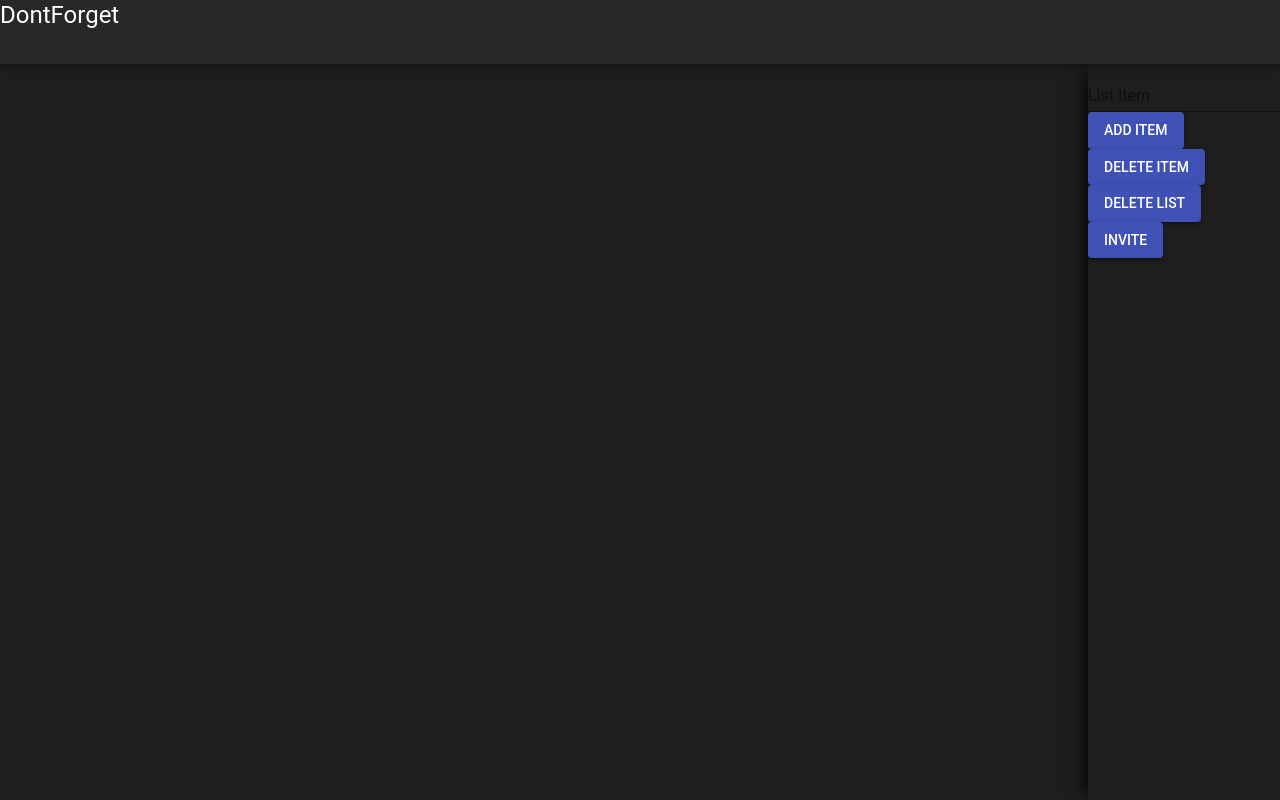
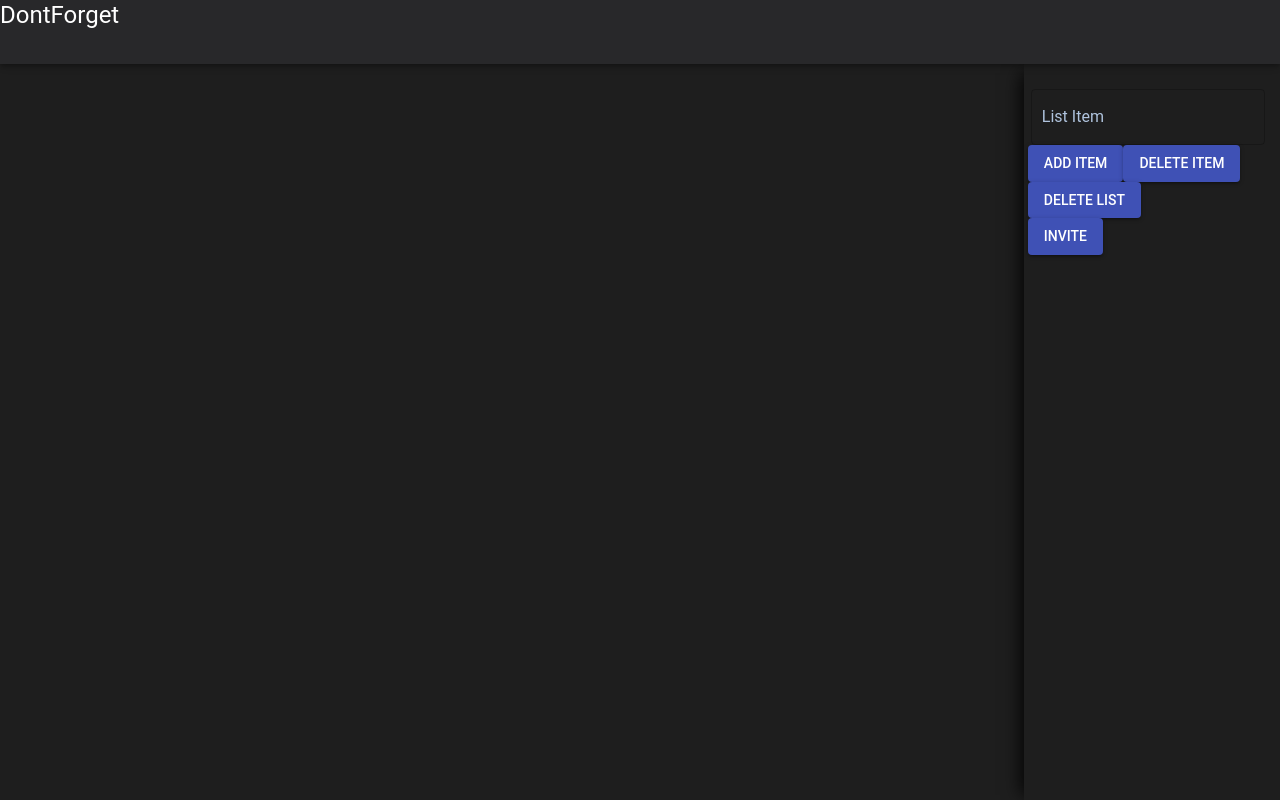
Before and after one commit to TeamBulbasaurs/DontForget, a React app in the folder src/client/: page /List in a window 1280 px wide. Built offline with nearby package versions, Linux system fonts and the light colour scheme; the HTML template or start-up script is replaced by a standard one.

Commit message:
material UI WIP but working on react tables

```diff
--- a/src/client/components/routes/List.jsx
+++ b/src/client/components/routes/List.jsx
@@ -1,6 +1,7 @@
 import React, { Component } from 'react';
 import TextField from '@material-ui/core/TextField';
 import Button from '@material-ui/core/Button';
+import { withStyles } from '@material-ui/core/styles';
 
 class List extends Component {
   constructor(props) {
@@ -18,8 +19,10 @@ class List extends Component {
             <form>
               <TextField
                 label="List Item"
-                floatingLabelStyle={{ color: 'white' }}
-                onChange={handleItemName}
+                onChange={ handleItemName }
+                variant="outlined"
+                InputProps={{ id: 'listItemText' }}
+                InputLabelProps={{ id: 'listItemLine' }}
               />
               <Button
                 variant="contained"
@@ -52,5 +55,4 @@ class List extends Component {
     )
   }
 }
-
-export default List;
+export default List
--- a/src/client/css/styles.css
+++ b/src/client/css/styles.css
@@ -6,18 +6,33 @@ html body {
 h5 {
     font-family: 'Work Sans', sans-serif;
 }
+
+.fieldEdit {
+    bottom: 20%;
+    padding-top: 25px;
+    padding-left: 2px;
+    padding-right: 2px;
+    padding-bottom: 2px;
+}
+
+#listItemText {
+    color: white;
+}
+#listItemLine {
+    color: lightsteelblue;
+}
 .wholeContainer {
     bottom: 0;
     left: 0;
     height: 92%;
-    width: 85%;
+    width: 80%;
     position: fixed;
     background: #1e1e1e;
 }
 
 .panelContainer {
   height: 92%; /* Full-height: remove this if you want "auto" height */
-  width: 15%; /* Set the width of the sidebar */
+  width: 20%; /* Set the width of the sidebar */
   position: fixed; /*Fixed Sidebar (stay in place on scroll)*/
   z-index: 1; /* Stay on top*/
   bottom: 0;
@@ -25,3 +40,8 @@ h5 {
   background: #1e1e1e;
   box-shadow: -9px 2px 18px -7px rgba(0,0,0,1);
 }
+
+.panelContainer div {
+    margin: 0 auto;
+    width: 97%;
+}
```
